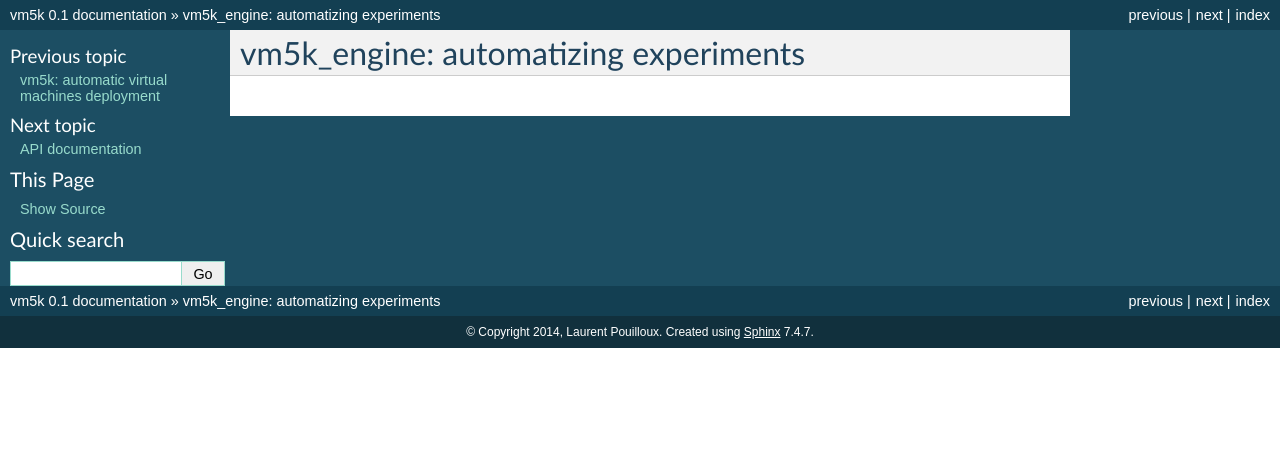
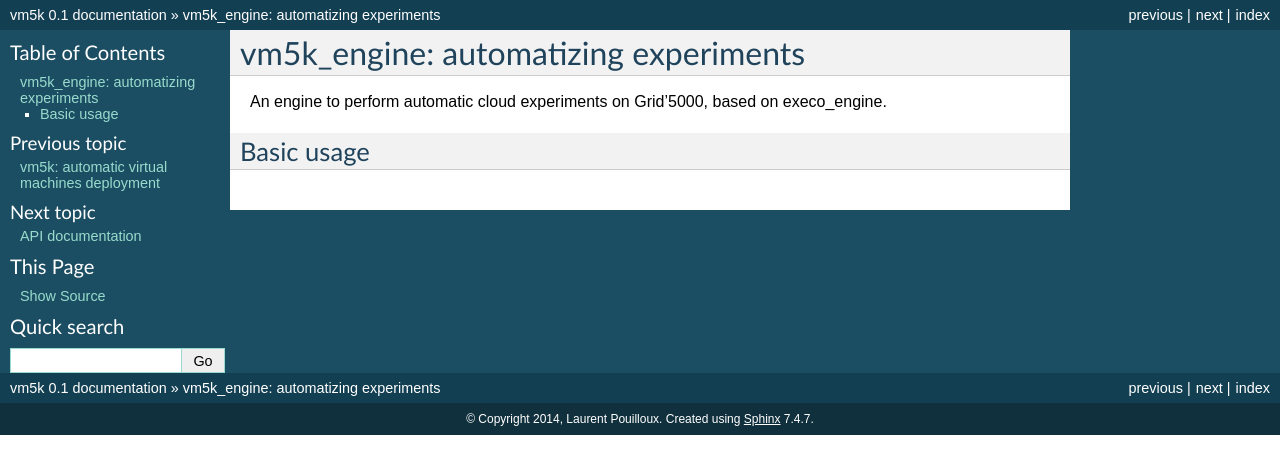
Before and after one commit to lpouillo/vm5k, a Sphinx documentation site: the page built from source/vm5k_engine.rst, in a window 1280 px wide. Shown: the top 474 px of the page. Built offline with Sphinx 7.4.7, drawn with Linux system fonts in a browser that asks for light colours; formulas are drawn with MathJax 3.

Commit message:
update doc

```diff
--- a/source/conf.py
+++ b/source/conf.py
@@ -18,7 +18,6 @@
 # If extensions (or modules to document with autodoc) are in another directory,
 # add these directories to sys.path here. If the directory is relative to the
 # documentation root, use os.path.abspath to make it absolute, like shown here.
-#sys.path.insert(0, os.path.abspath('.'))
 sys.path.insert(0, os.path.abspath('../src/'))
 
 # -- General configuration ------------------------------------------------
--- a/source/vm5k_engine.rst
+++ b/source/vm5k_engine.rst
@@ -1,3 +1,8 @@
 *************************************
 vm5k_engine: automatizing experiments
 *************************************
+
+An engine to perform automatic cloud experiments on Grid'5000, based on execo_engine.
+
+Basic usage
+-----------
```
